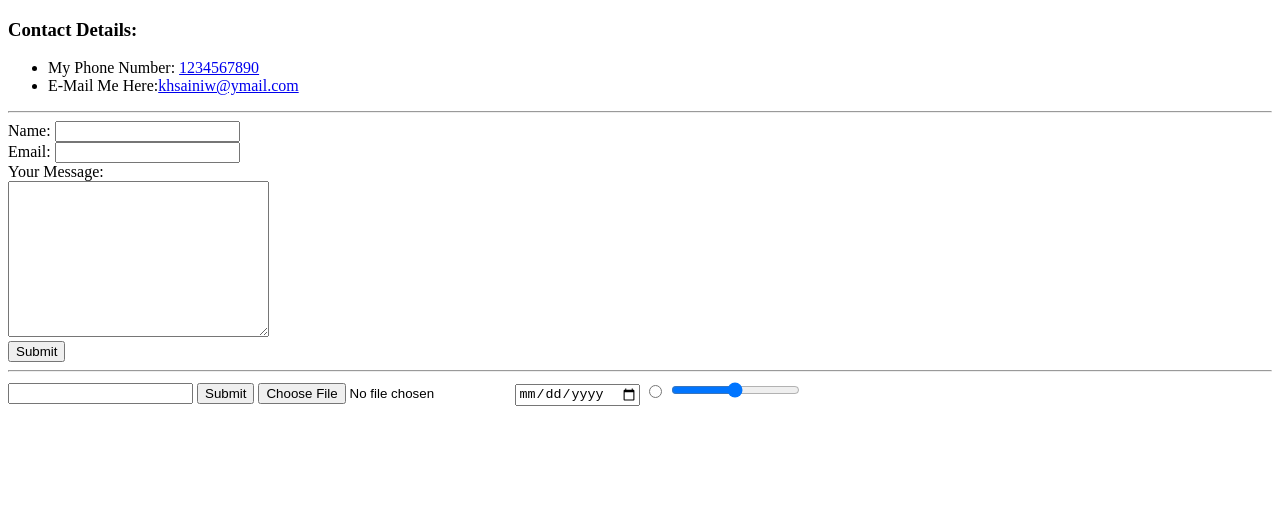
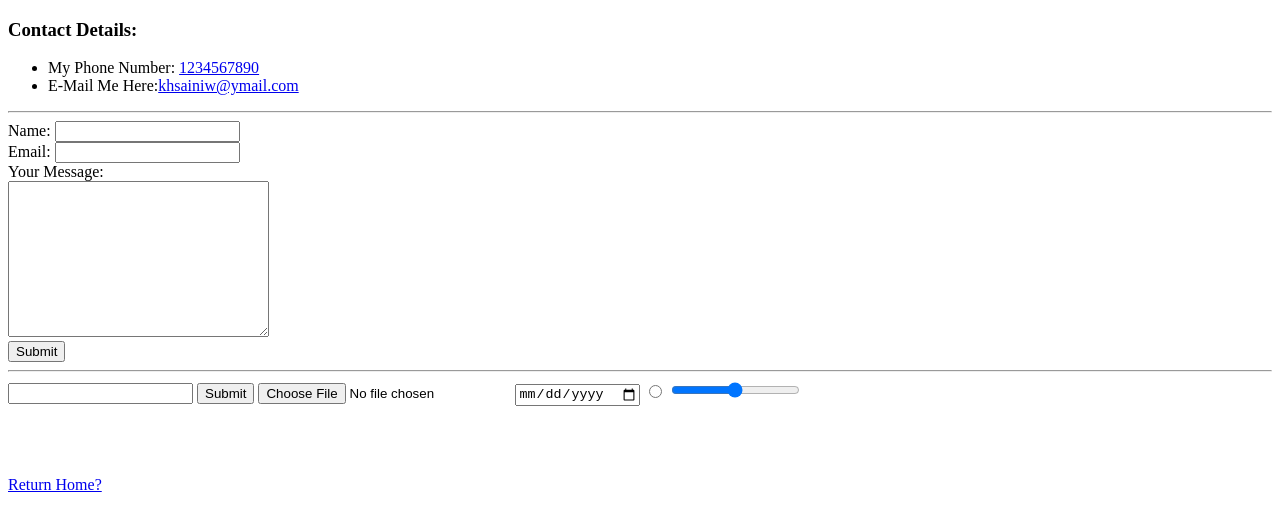
Before and after one commit to Player-000/CVFirst-Project-Bootcamp, a plain HTML site: page contact.html in a window 1280 px wide. Drawn offline with Linux system fonts and the light colour scheme.

Commit message:
Hompage link added

```diff
--- a/contact.html
+++ b/contact.html
@@ -33,5 +33,9 @@
 				<input type="radio">
 				<input type="range">
 			</form>
+	<br>
+	<br>
+	<br>
+	<p><a href="./index.html"> Return Home? </p>
 </body>
 </html>
```
